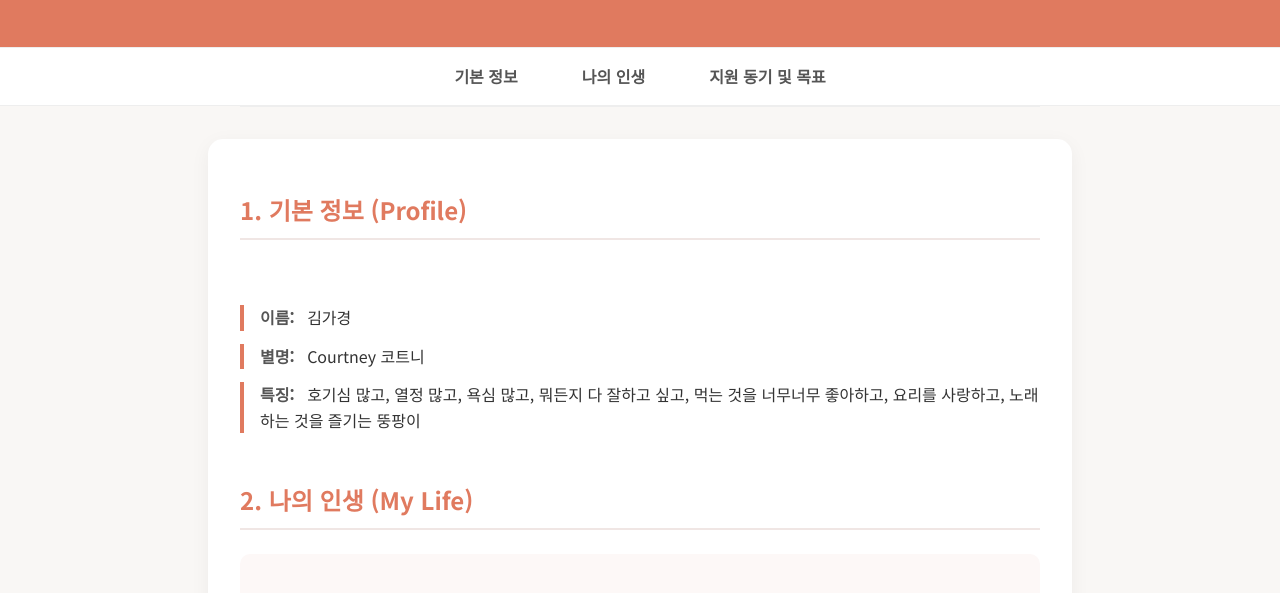
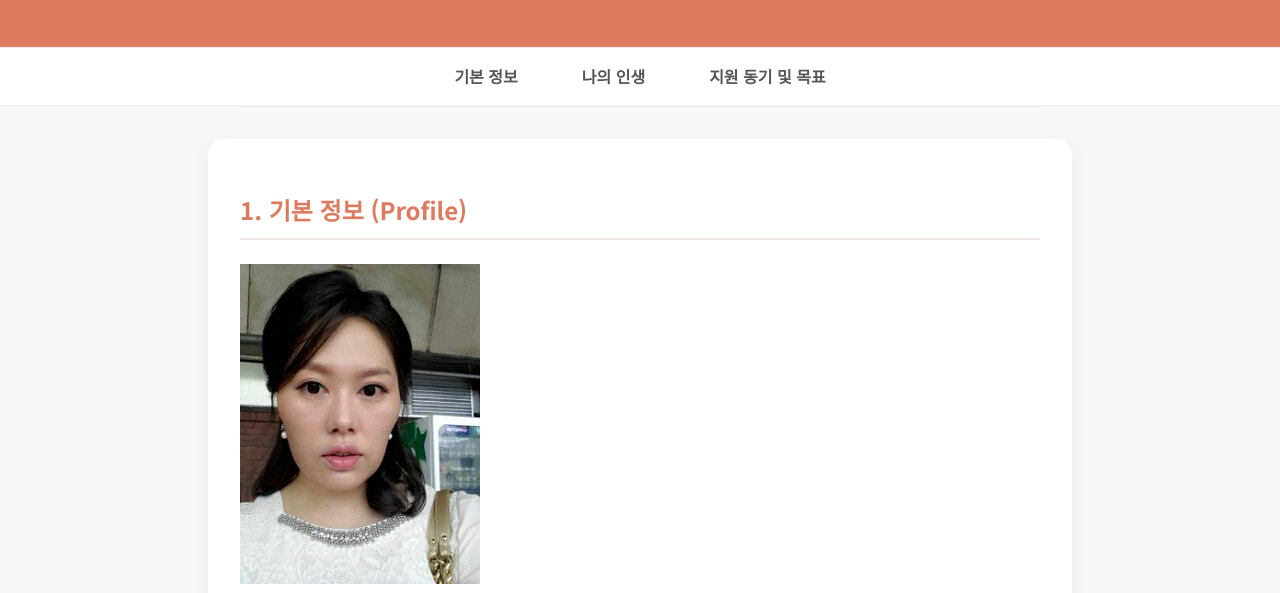
Before and after one commit to cute6060602-rgb/courtney777, a plain HTML site: page index.html in a window 1280 px wide. Shown: the part 143-736 px from the top of the page. Drawn offline with Linux system fonts and the light colour scheme; files whose address does not match are found by name.

Commit message:
Update index.html

```diff
--- a/index.html
+++ b/index.html
@@ -209,7 +209,7 @@
 
         <section id="profile">
             <h2>1. 기본 정보 (Profile)</h2>
-            <img src="./../html-introduction/증명사진.jpg" alt="" srcset="">
+            <img src="증명사진.jpg" alt="" srcset="">
             <!-- 사진이 들어갈 자리입니다. 이미지 경로를 확인해주세요. -->
 
             <ul>
```
